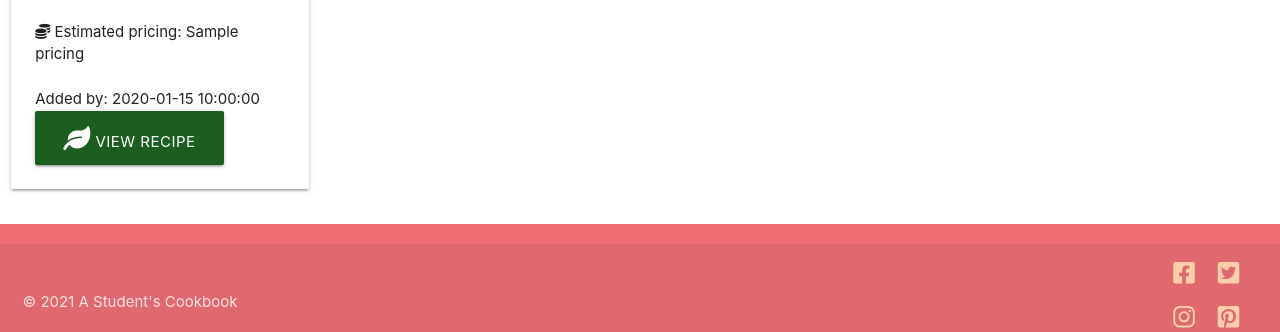
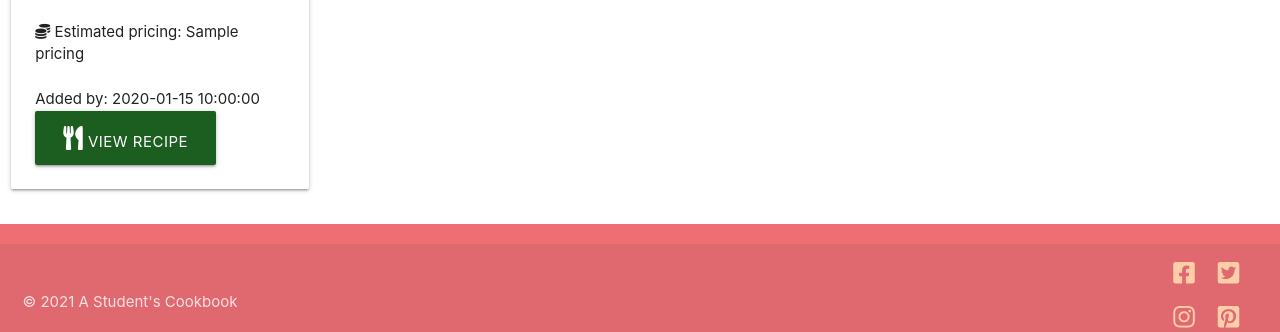
Before and after one commit to hddahdda/student_cookbook, a Flask app: page /recipes in a window 1280 px wide. Shown: the part 758-1090 px from the top of the page. Run offline with Flask 2, Linux system fonts and the light colour scheme; a database or web service that is not in the repository returns one stand-in record (values such as "Sample title"); some libraries are stand-ins or nearby versions.

Commit message:
replaced font awesome icon in recipes.html

```diff
--- a/templates/recipes.html
+++ b/templates/recipes.html
@@ -29,7 +29,7 @@
                   <p><i class="fas fa-carrot"></i> Ingredients: {{ recipe.ingredients }}</p><br>
                   <p><i class="fas fa-coins"></i> Estimated pricing: {{ recipe.pricing }}</p><br>
                   <p>Added by: {{ recipe.created_by }}</p>
-                    <a href="{{url_for('single_recipe', recipe_id=recipe._id)}}" class="waves-effect waves-light btn-large green darken-4"><i class="fas fa-leaf"></i> View Recipe</a>
+                    <a href="{{url_for('single_recipe', recipe_id=recipe._id)}}" class="waves-effect waves-light btn-large green darken-4"><i class="fas fa-utensils"></i> View Recipe</a>
                   </div>
                 </div>
               </div>
```
